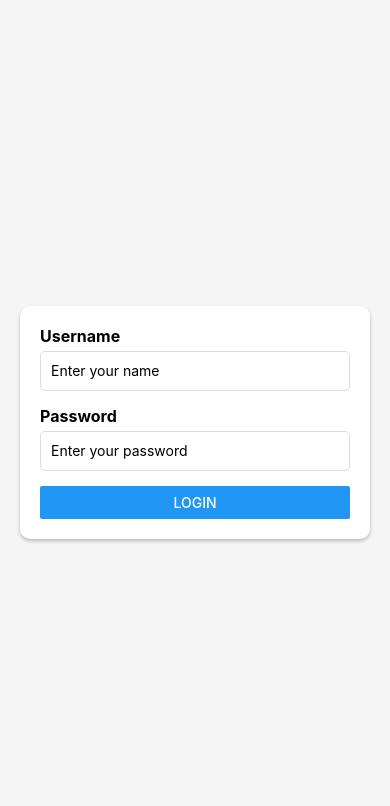
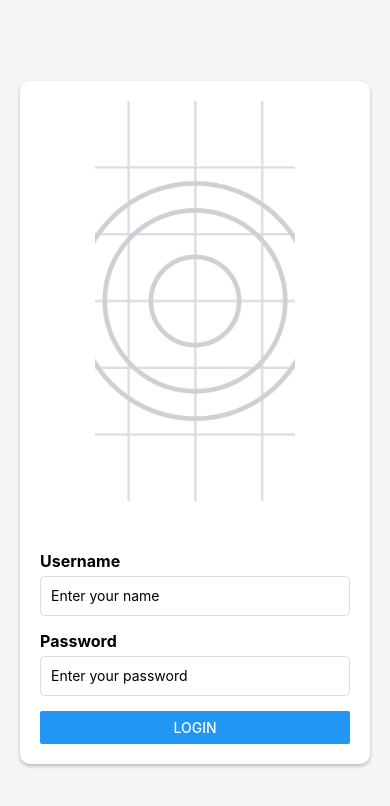
Before and after one commit to prabin819/React-Native, a React Native app in the folder Forms/: screen / in a window 390 px wide. Shown: the top 806 px of the page. Built offline with nearby package versions, Linux system fonts and the light colour scheme.

Commit message:
63. => KeyboardAvoidingView (2/4)

```diff
--- a/Forms/App.js
+++ b/Forms/App.js
@@ -1,12 +1,29 @@
 import { useState } from "react";
-import { StyleSheet, Text, View, TextInput, Button } from "react-native";
+import {
+  StyleSheet,
+  Text,
+  View,
+  TextInput,
+  Button,
+  Image,
+  KeyboardAvoidingView,
+  Platform,
+} from "react-native";
 
 export default function App() {
   const [username, setUsername] = useState("");
   const [password, setPassword] = useState("");
   return (
-    <View style={styles.container}>
+    <KeyboardAvoidingView
+      behavior="padding"
+      style={styles.container}
+      keyboardVerticalOffset={Platform.OS === "ios" ? 100 : 0}
+    >
       <View style={styles.form}>
+        <Image
+          source={require("./assets/adaptive-icon.png")}
+          style={styles.image}
+        />
         <Text style={styles.label}>Username</Text>
         <TextInput
           style={styles.input}
@@ -24,7 +41,7 @@ export default function App() {
         />
         <Button title="Login" onPress={() => {}} />
       </View>
-    </View>
+    </KeyboardAvoidingView>
   );
 }
 
@@ -61,4 +78,10 @@ const styles = StyleSheet.create({
     padding: 10,
     borderRadius: 5,
   },
+  image: {
+    width: 200,
+    height: 400,
+    alignSelf: "center",
+    marginBottom: 50,
+  },
 });
```
